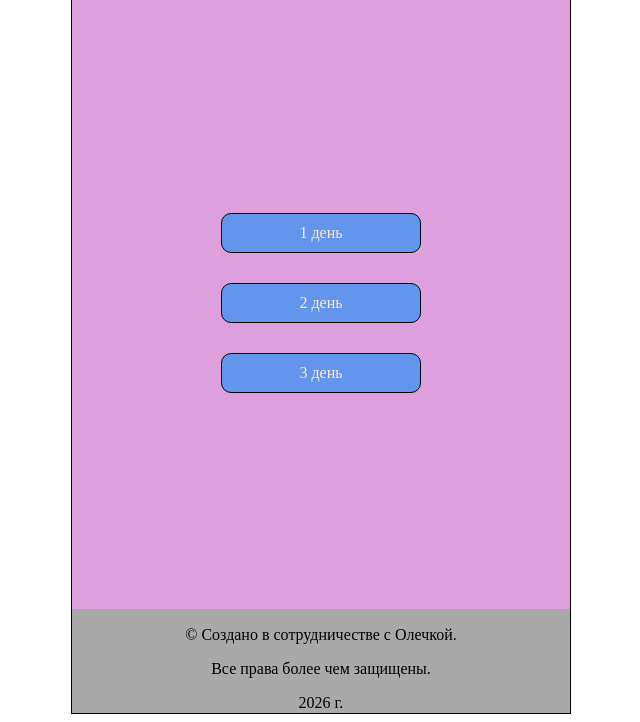
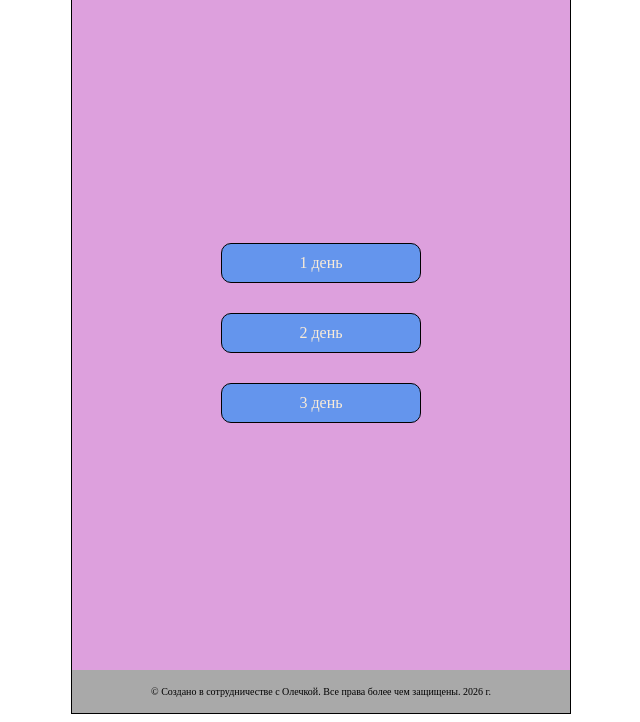
Before and after one commit to AlexGukov44/My-fitness, a plain HTML site: page index.html in a window 1280 px wide. Shown: the part 94-816 px from the top of the page, without its empty margins (319-959 px from the left). Drawn offline with Linux system fonts and the light colour scheme.

Commit message:
доработан подвал

```diff
--- a/index.html
+++ b/index.html
@@ -20,12 +20,12 @@
         </main>
         <footer>
             <p>
-                &copy; Создано в сотрудничестве с Олечкой.
+                &copy; Создано в сотрудничестве с Олечкой. Все права более чем защищены. 2026 г.
             </p>
-            <p>
+            <!-- <p>
                 Все права более чем защищены.
             </p>
-            <time datetime="2026">2026 г.</time>
+            <time datetime="2026">2026 г.</time> -->
          </footer>
     </div>
 </body>
--- a/style/styles.css
+++ b/style/styles.css
@@ -60,7 +60,14 @@ footer {
     text-align: center;
     background-color: darkgray;
 }
-
+footer p {
+    padding: 5px;
+    white-space: nowrap;
+    overflow: hidden;
+    text-overflow: ellipsis;
+    width: 100%;
+    font-size: 10px;
+}
 
 @media (max-width: 500px) {
     .wrapper {
@@ -70,7 +77,4 @@ footer {
     body {
         margin: 0;
     }
-    .main1 {
-        height: 100%;
-    }
 }
```
